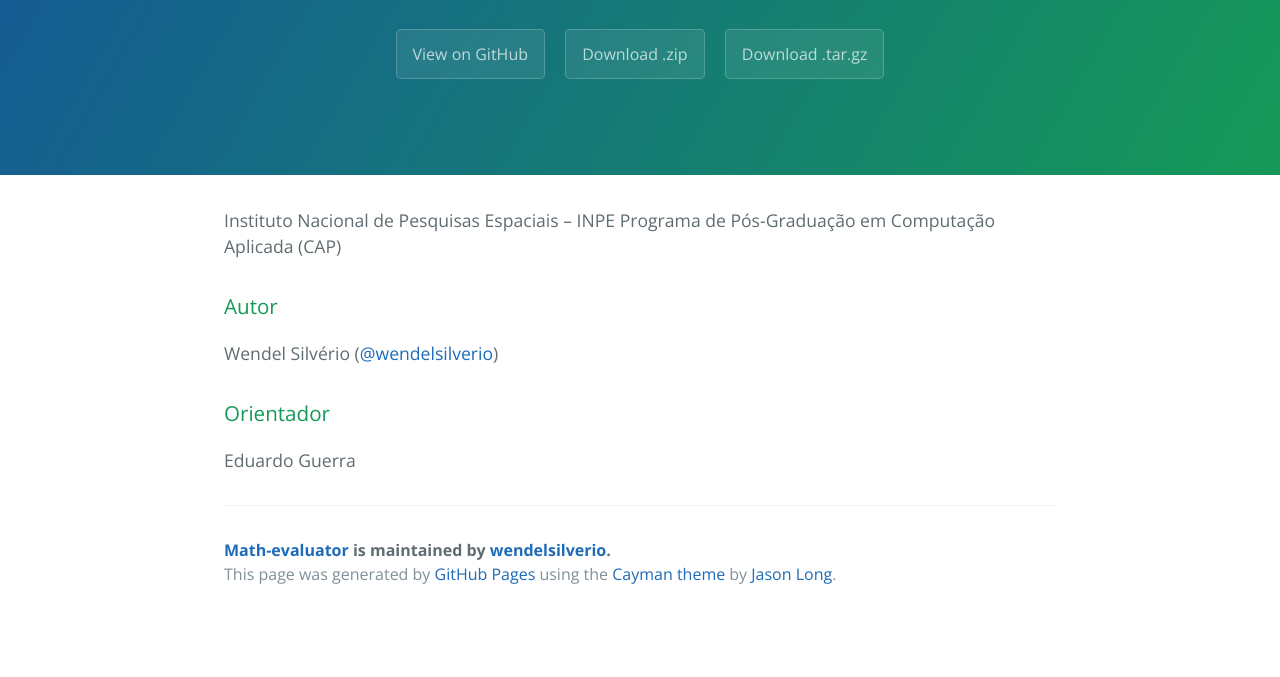
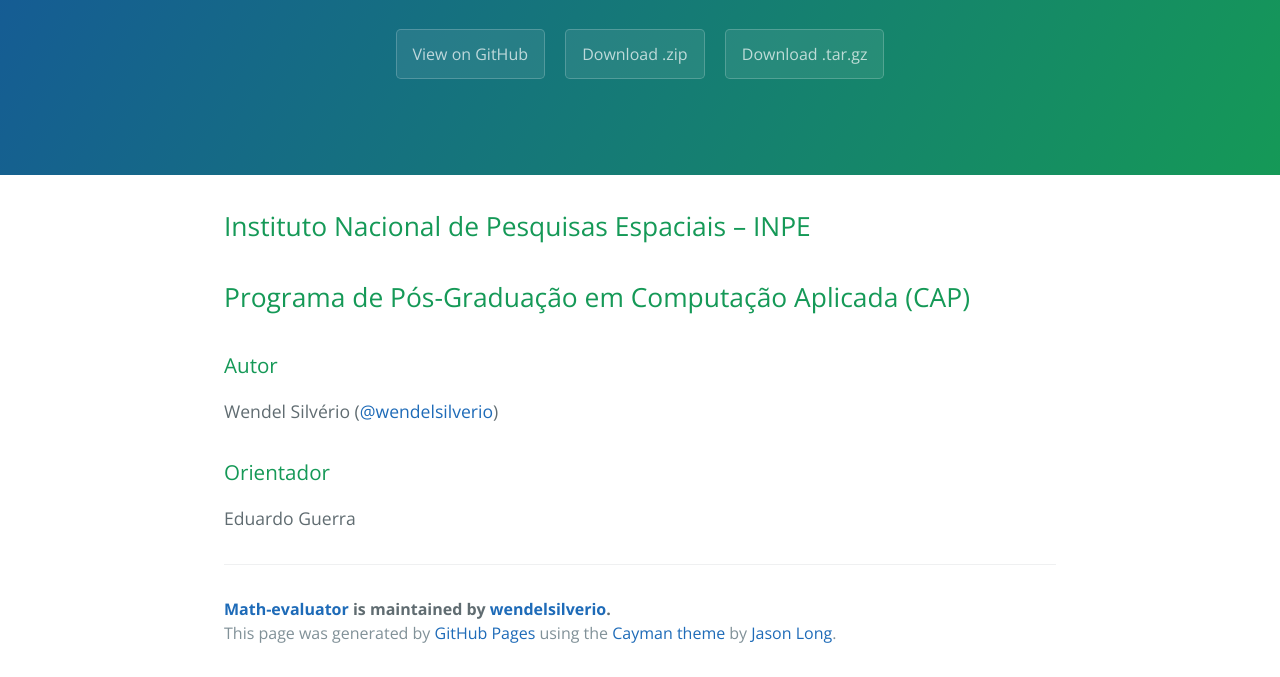
Before and after one commit to wendelsilverio/math-evaluator, a plain HTML site: page index.html in a window 1280 px wide. Shown: the part 208-885 px from the top of the page. Before the commit the page ends 826 px from the top, so only its background shows below. Drawn offline with nearby package versions, Linux system fonts and the light colour scheme.

Commit message:
Create gh-pages branch via GitHub

```diff
--- a/index.html
+++ b/index.html
@@ -19,8 +19,11 @@
     </section>
 
     <section class="main-content">
-      <p>Instituto Nacional de Pesquisas Espaciais – INPE
-Programa de Pós-Graduação em Computação Aplicada (CAP)</p>
+      <h2>
+<a id="instituto-nacional-de-pesquisas-espaciais--inpe" class="anchor" href="#instituto-nacional-de-pesquisas-espaciais--inpe" aria-hidden="true"><span aria-hidden="true" class="octicon octicon-link"></span></a>Instituto Nacional de Pesquisas Espaciais – INPE</h2>
+
+<h2>
+<a id="programa-de-pós-graduação-em-computação-aplicada-cap" class="anchor" href="#programa-de-p%C3%B3s-gradua%C3%A7%C3%A3o-em-computa%C3%A7%C3%A3o-aplicada-cap" aria-hidden="true"><span aria-hidden="true" class="octicon octicon-link"></span></a>Programa de Pós-Graduação em Computação Aplicada (CAP)</h2>
 
 <h3>
 <a id="autor" class="anchor" href="#autor" aria-hidden="true"><span aria-hidden="true" class="octicon octicon-link"></span></a>Autor</h3>
--- a/params.json
+++ b/params.json
@@ -1,6 +1,6 @@
 {
   "name": "Math-evaluator",
   "tagline": "Math SaaS",
-  "body": "Instituto Nacional de Pesquisas Espaciais – INPE\r\nPrograma de Pós-Graduação em Computação Aplicada (CAP)\r\n\r\n### Autor\r\nWendel Silvério (@wendelsilverio)\r\n\r\n### Orientador\r\nEduardo Guerra\r\n",
+  "body": "## Instituto Nacional de Pesquisas Espaciais – INPE\r\n## Programa de Pós-Graduação em Computação Aplicada (CAP)\r\n\r\n### Autor\r\nWendel Silvério (@wendelsilverio)\r\n\r\n### Orientador\r\nEduardo Guerra\r\n",
   "note": "Don't delete this file! It's used internally to help with page regeneration."
 }
```
